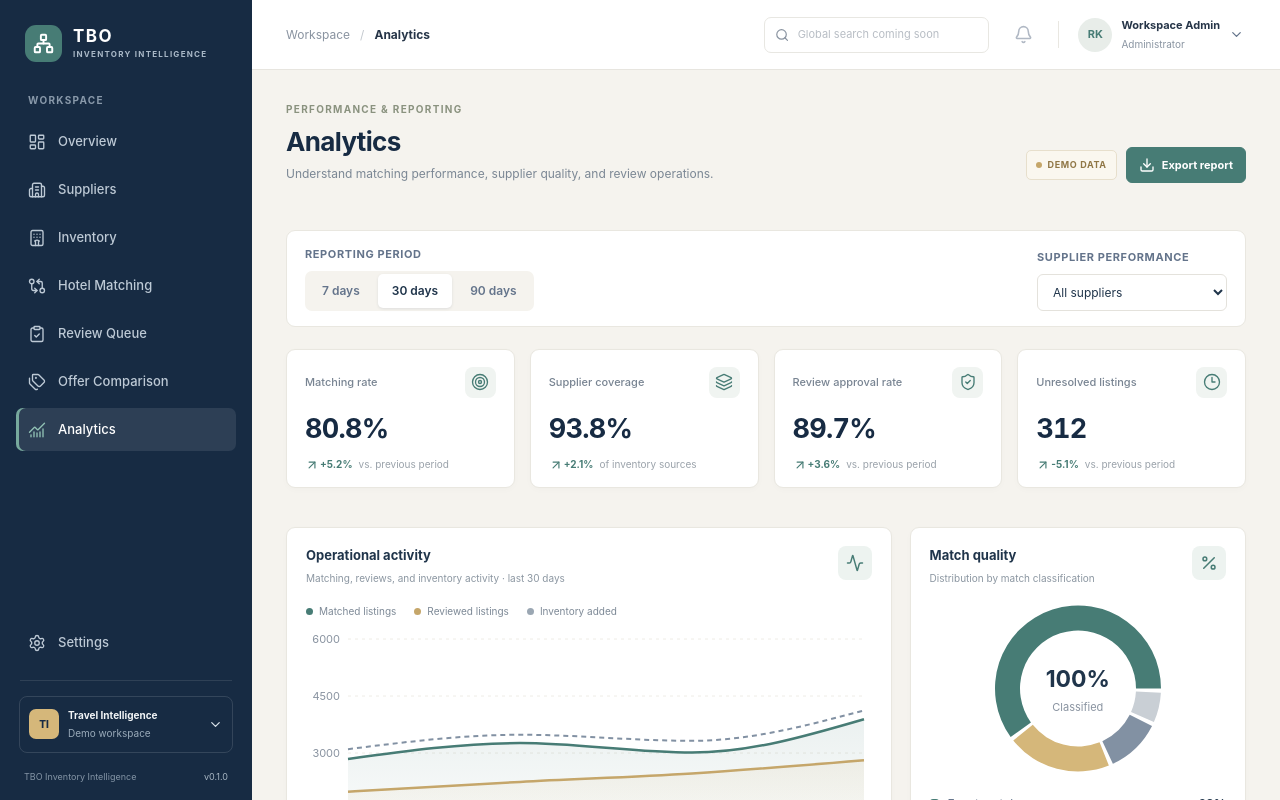
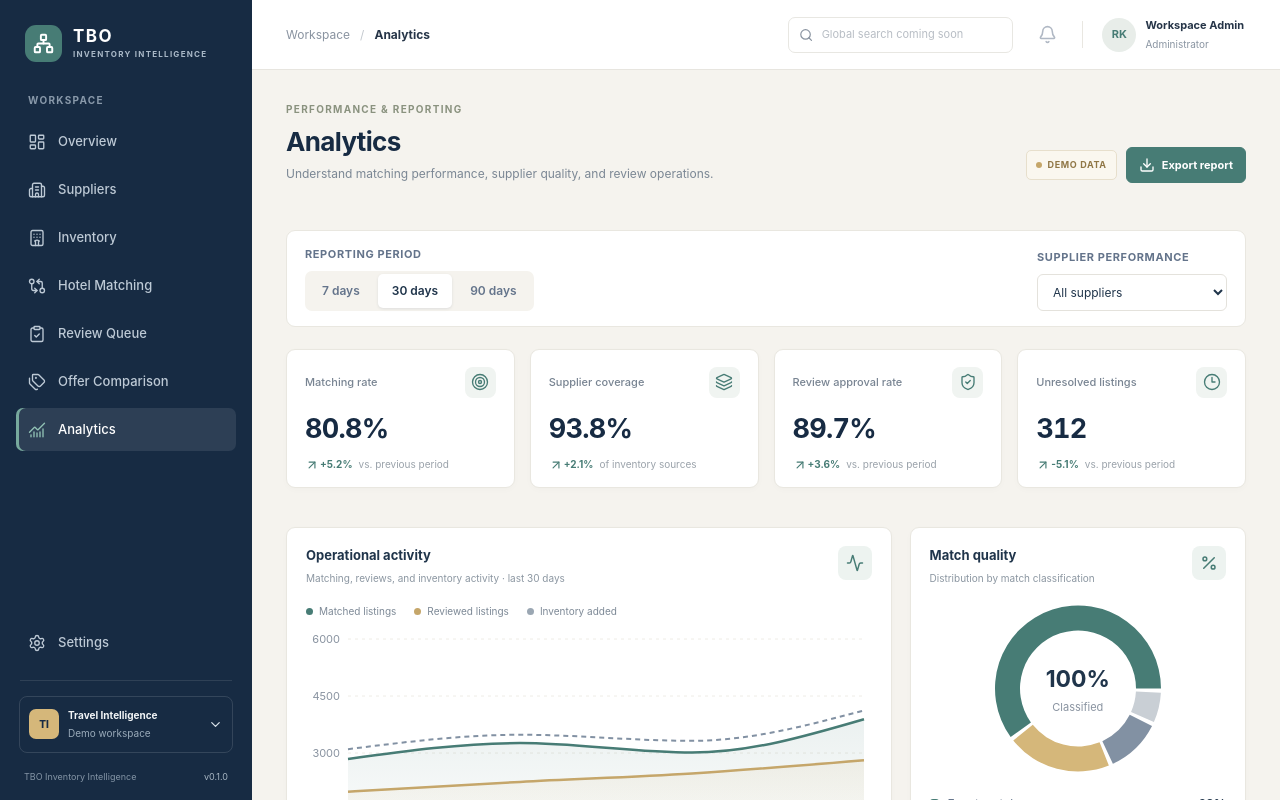
Before and after one commit to ZeeshanAhmad2901/tbo-inventory-intelligence, a React (Vite) app in the folder frontend/: page /analytics in a window 1280 px wide. Shown: the top 800 px of the page. Built offline with nearby package versions, Linux system fonts and the light colour scheme.

Commit message:
fix(frontend): clarify static topbar profile

```diff
--- a/frontend/src/components/layout/AppShell.tsx
+++ b/frontend/src/components/layout/AppShell.tsx
@@ -162,7 +162,6 @@ export default function AppShell() {
             <div className="profile-button" aria-label="Workspace Admin profile">
               <span className="profile-avatar">RK</span>
               <span className="profile-copy"><strong>Workspace Admin</strong><small>Administrator</small></span>
-              <ChevronDown size={15} />
             </div>
           </div>
         </header>
```
